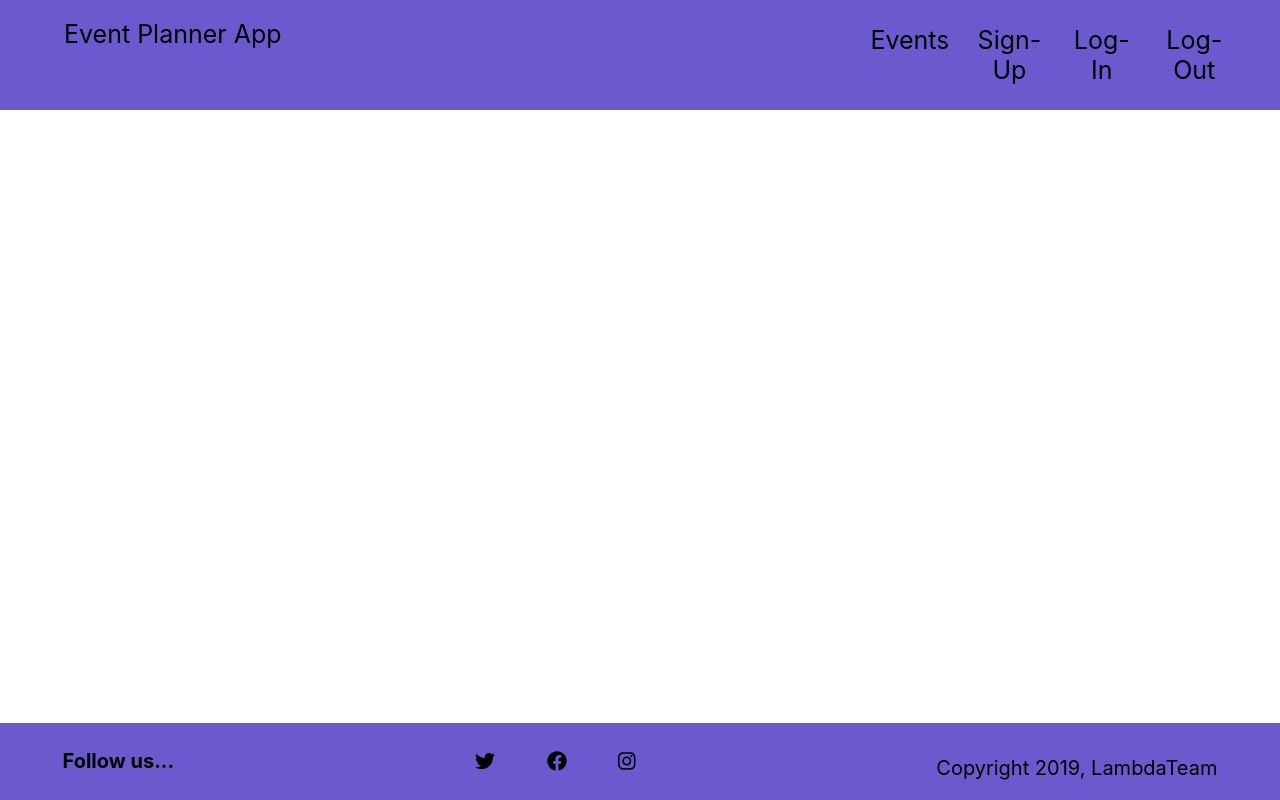
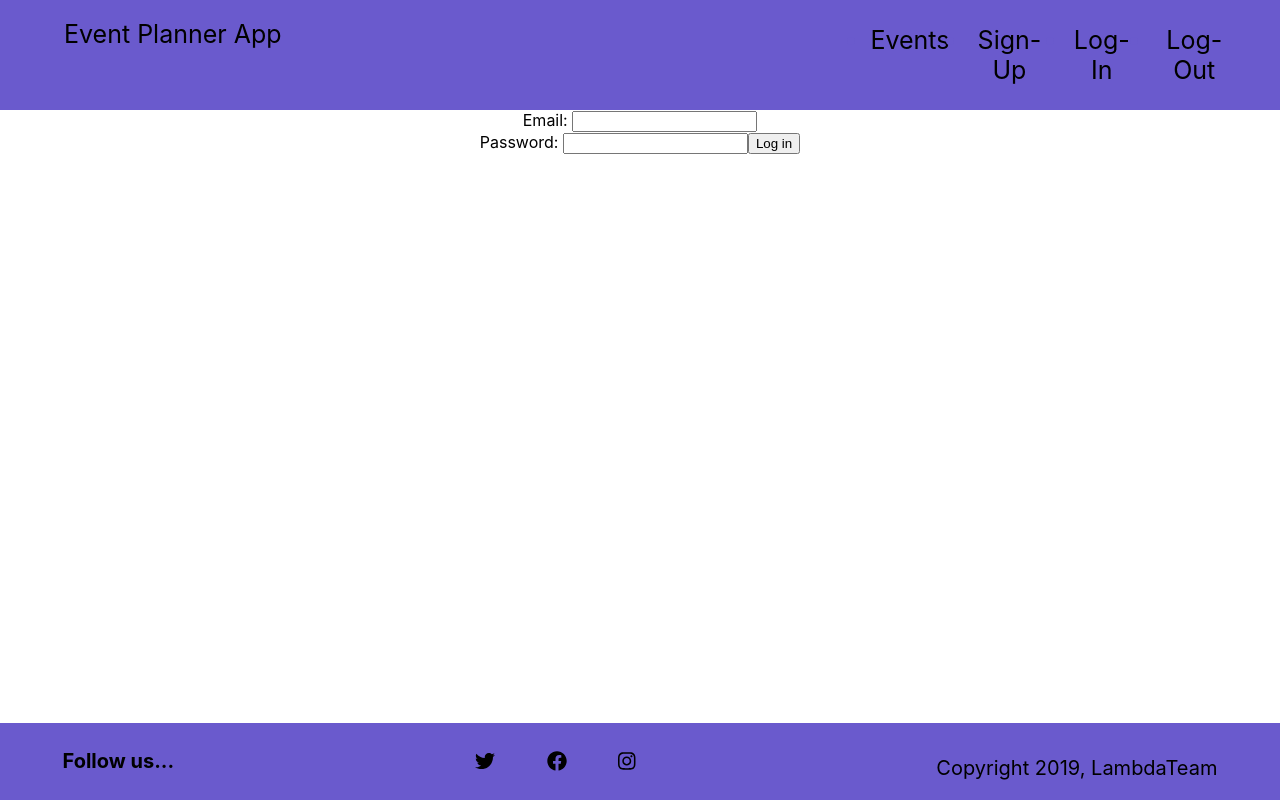
Before and after one commit to build-week-corporate-event-planner-2019/Front-End, a React (Create React App) app in the folder event-planner/: page / in a window 1280 px wide. Built offline with nearby package versions, Linux system fonts and the light colour scheme.

Commit message:
sign up working

```diff
--- a/event-planner/src/App.js
+++ b/event-planner/src/App.js
@@ -1,6 +1,6 @@
 import React from "react";
 import "./App.css";
-import { Route, Switch } from "react-router-dom";
+import { Route, Switch, Redirect } from "react-router-dom";
 // import PrivateRoute from './components/PrivateRoute';
 import Navigation from "./components/Navigation";
 
@@ -16,9 +16,10 @@ function App() {
     <div className="App">
       <Navigation />
       <Switch>
+        <Route exact path="/" component={Login} />
+        <Route path="/register" component={SignUp} />
         <PrivateRoute exact path="/events-home" component={EventsHome} />
-        <Route path="/login" component={Login} />
-        <Route path="/register" component={SignUp} />
+        <Redirect from="/" to="/events-home" />
       </Switch>
       <Footer />
     </div>
--- a/event-planner/src/components/EventMainSection.js
+++ b/event-planner/src/components/EventMainSection.js
@@ -15,7 +15,7 @@ function EventMainSection() {
 
             <div className="actions">
                 <div className="actions__container">
-                    <input id="search-text" class="input" type="text" placeholder="Filter Todos" />
+                    <input id="search-text" className="input" type="text" placeholder="Filter Todos" />
                     <label className="checkbox">
                         <input id="hide-completed" type="checkbox" /> Hide Completed
             </label>
--- a/event-planner/src/components/Login.js
+++ b/event-planner/src/components/Login.js
@@ -1,12 +1,13 @@
 import React from "react";
-import { axiosWithAuth } from '../utils/axiosWithAuth';
+// import { axiosWithAuth } from '../utils/axiosWithAuth';
+import axios from 'axios';
 
 class Login extends React.Component {
   // make a post request to retrieve a token from the api
   // when you have handled the token, navigate to the BubblePage route
   state = {
     credentials: {
-      username: "",
+      email: "",
       password: ""
     }
   };
@@ -34,12 +35,12 @@ class Login extends React.Component {
   login = e => {
     e.preventDefault();
     // axiosWithAuth ==> ?? an axios instance; .post() ==> ?? promise
-    axiosWithAuth()
-      .post(`/users/login`, this.state.credentials)
+    axios
+      .post(`https://corporate-event-planner-be.herokuapp.com/api/users/login`, this.state.credentials)
       .then(res => {
-        localStorage.setItem("token", res.data.payload);
+        localStorage.setItem("token", res.data.token);
         // redirect to the apps main page?
-        this.props.history.push("/events");
+        this.props.history.push("/events-home");
       })
       .catch(err => console.log(err));
   };
@@ -48,11 +49,11 @@ class Login extends React.Component {
     return (
       <div>
         <form onSubmit={this.login}>
-          <label>Username: </label>
+          <label>Email: </label>
           <input
             type="text"
-            name="username"
-            value={this.state.credentials.username}
+            name="email"
+            value={this.state.credentials.email}
             onChange={this.handleChange}
           />
           <br />
--- a/event-planner/src/components/PrivateRoute.js
+++ b/event-planner/src/components/PrivateRoute.js
@@ -17,7 +17,7 @@ const PrivateRoute = ({ component: Component, ...rest }) => {
                     // if token is in localstorage, render the given component
                     return <Component />;
                 } else {
-                    return <Redirect to="/users/login" />;
+                    return <Redirect to="/" />;
                 }
             }}
         />
--- a/event-planner/src/components/SignUp.js
+++ b/event-planner/src/components/SignUp.js
@@ -41,9 +41,10 @@ class Signup extends React.Component {
         .post(`/users/register`, this.state.credentials)
         .then(res => {
           console.log(res.data.token);
-          localStorage.setItem("token", res.data.payload);
+          localStorage.setItem("token", res.data.token);
+          localStorage.setItem("user_id", res.data.user_id);
           // redirect to the apps main page?
-          this.props.history.push("/protected");
+          this.props.history.push("/events-home");
         })
         .catch(err => console.log(err));
     }
```
